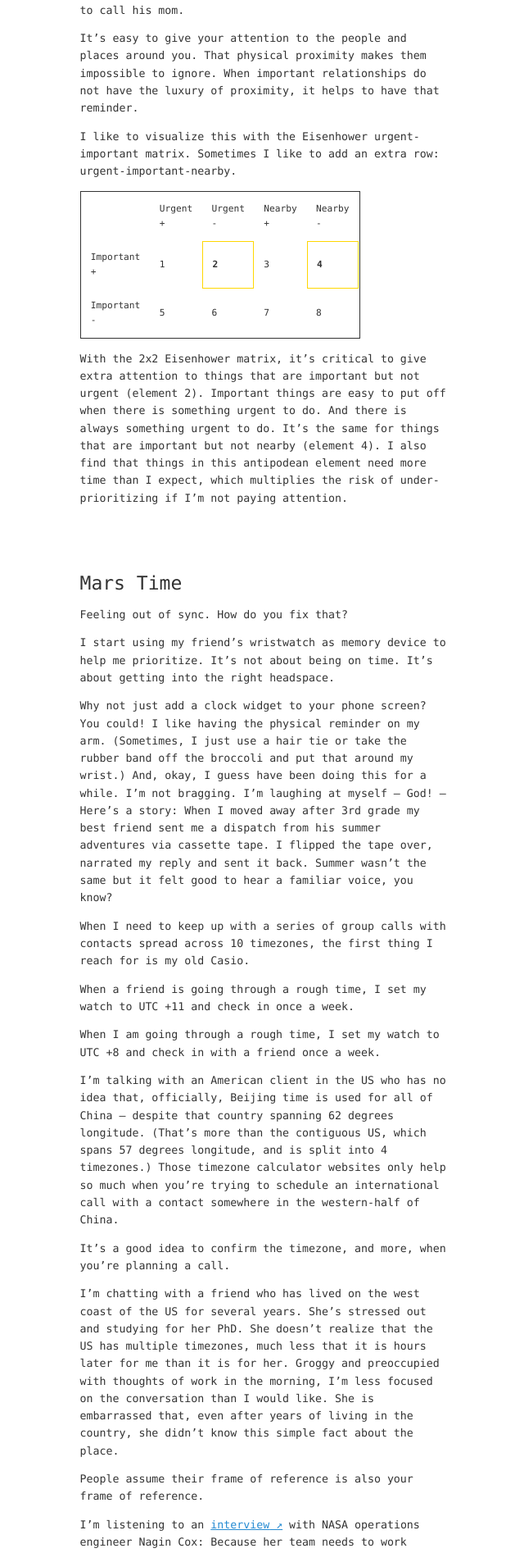
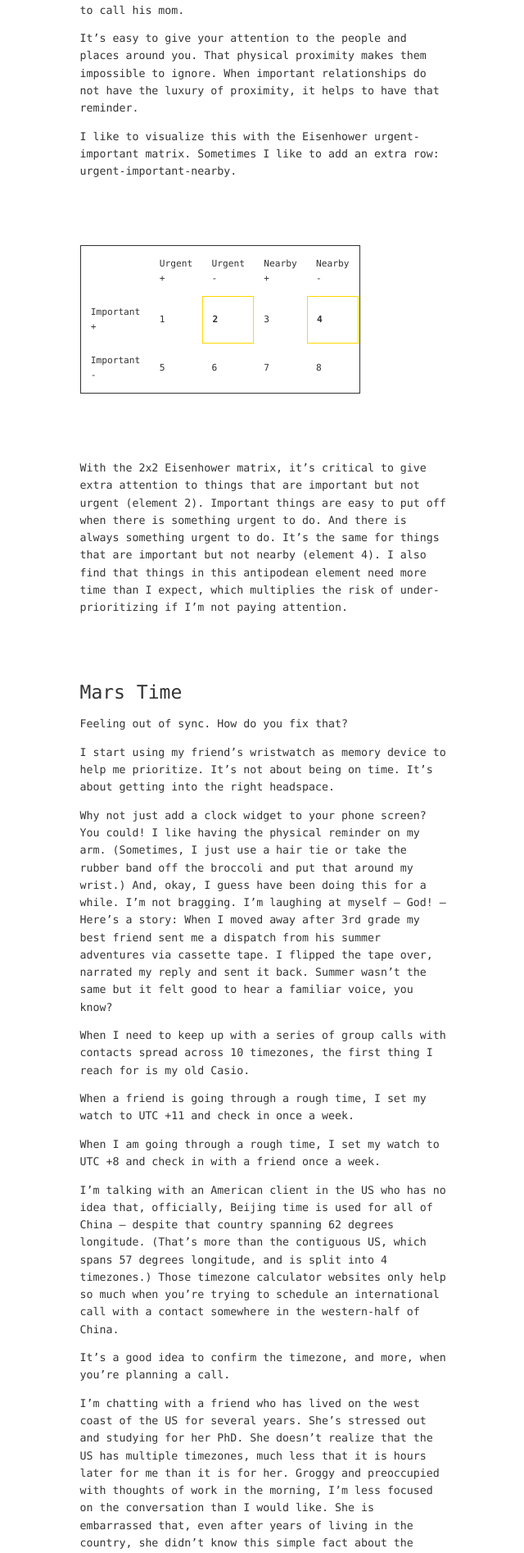
Before and after one commit to zachmccabe/zachmccabe.github.io, a Jekyll site: the page built from _travel/timezones.md, in a window 1280 px wide. Shown: the part 715-2609 px from the top of the page at 82% size, without its empty margins (237-877 px from the left). Built offline with Jekyll 4.4.1, drawn with Linux system fonts in a browser that asks for light colours.

Commit message:
Update timezones.md

```diff
--- a/_travel/timezones.md
+++ b/_travel/timezones.md
@@ -26,7 +26,7 @@ It's easy to give your attention to the people and places around you. That physi
 
 I like to visualize this with the Eisenhower urgent-important matrix. Sometimes I like to add an extra row: urgent-important-nearby.
 
-<table class="kaoBoxy">
+<table class="kaoPUSH kaoBoxy">
   <tr>
     <td></td>
     <th scope="row">Urgent<br/>+</th>
```
